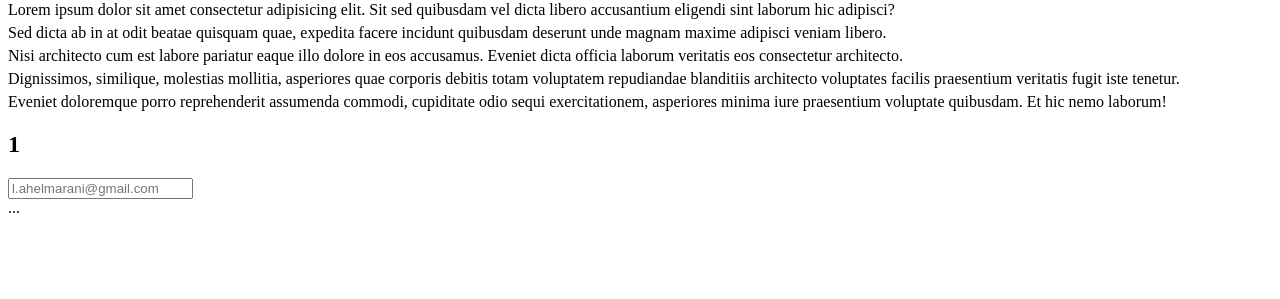
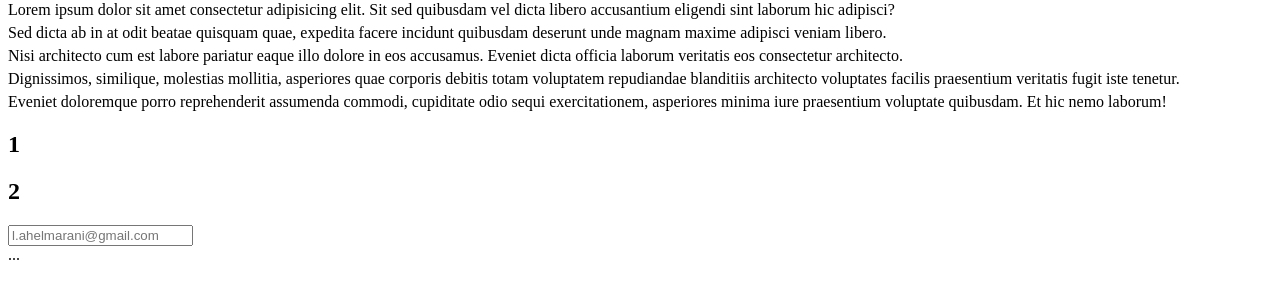
Before and after one commit to Laylahel/formation-doranco, a plain HTML site: page index.html in a window 1280 px wide. Shown: the part 211-510 px from the top of the page. Drawn offline with Linux system fonts and the light colour scheme.

Commit message:
clear q q
acoucou

```diff
--- a/index.html
+++ b/index.html
@@ -25,6 +25,7 @@
           <p>Dignissimos, similique, molestias mollitia, asperiores quae corporis debitis totam voluptatem repudiandae blanditiis architecto voluptates facilis praesentium veritatis fugit iste tenetur.</p>
           <p>Eveniet doloremque porro reprehenderit assumenda commodi, cupiditate odio sequi exercitationem, asperiores minima iure praesentium voluptate quibusdam. Et hic nemo laborum!</p>
     <h2><section>1</section></h2>
+    <h2><section>2</section></h2>
      </main>
       <footer><form action="">
           <input type="hello" placeholder="l.ahelmarani@gmail.com"
```
